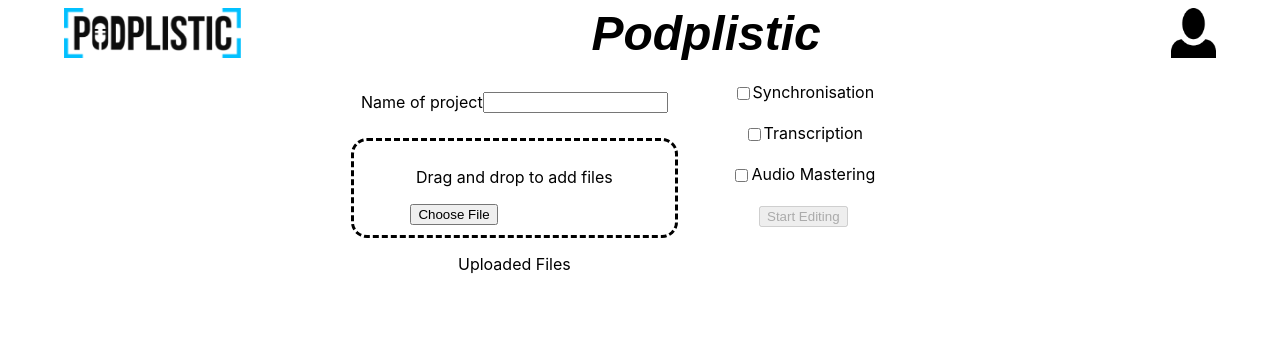
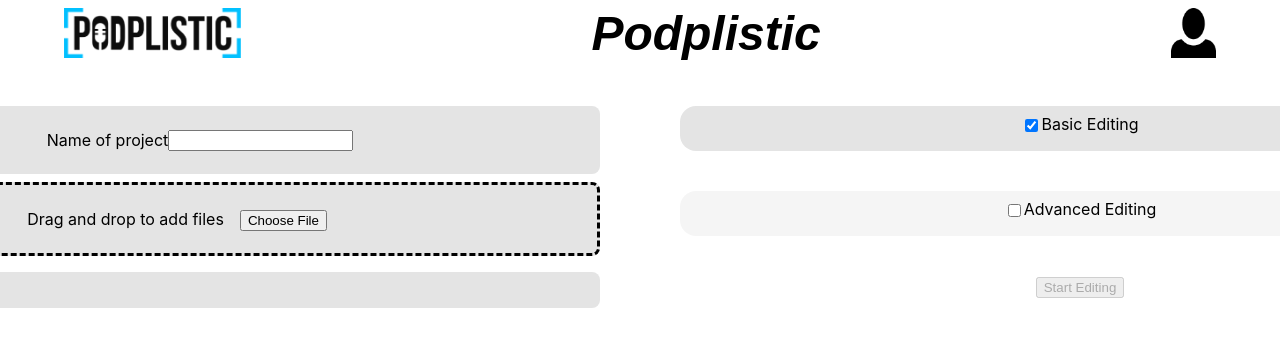
Before and after one commit to ArthurJacopson/PodcastAutomationTool, a React (Create React App) app in the folder frontend/: page /create in a window 1280 px wide. Shown: the top 346 px of the page. Built offline with nearby package versions, Linux system fonts and the light colour scheme.

Commit message:
Resolve "Redesign of frontend "create podcast" page"

```diff
--- /dev/null
+++ b/frontend/src/components/AddFile.module.css
@@ -0,0 +1,48 @@
+#fileAdd {
+	grid-area: fileAdd;
+	width: 100vh;
+	margin-right: 5vh;
+}
+.projectName {
+	display: flex;
+	justify-content: center;
+	align-items: center;
+	padding: 1vh;
+	border-radius: 1vh;
+	background-color: #e4e4e4;
+}
+.dragFiles {
+	background-color: #e4e4e4;
+	margin-top: 1vh;
+	padding: 1vh;
+	border-style: dashed;
+	border-radius: 1vh;
+}
+
+.dragFiles p {
+	margin-left: 15vh;
+}
+.fileUpload {
+	color: transparent;
+	margin-left: 2vh;
+}
+.dragChild {
+	display: inline-block;
+}
+
+.filesText {
+	border-radius: 1vh;
+	background-color: #e4e4e4;
+	text-align: left;
+}
+.filesText p {
+	padding: 1vh;
+	margin-left: 2vh;
+	font-weight: 600;
+}
+.uploadedFiles {
+	padding-top: 2vh;
+	max-height: 58vh;
+	width: auto;
+	overflow: auto;
+}
--- /dev/null
+++ b/frontend/src/components/AddFile.tsx
@@ -0,0 +1,31 @@
+import FileComponent from "./FileComponent";
+import { FileInfo } from "../Interfaces"
+import styles from "./AddFile.module.css"
+import { PropsWithChildren } from "react";
+
+const AddFile:React.FC<PropsWithChildren<any>> = (props) => {
+    return (
+            <div id={styles.fileAdd}>
+                <div className={styles.projectName}>
+                    <p> Name of project </p>
+                    <input type="text" onChange={props.changeProjectName} />
+                </div>
+                <div className={styles.dragFiles}>
+                    <p className={styles.dragChild}> Drag and drop to add files </p>
+                    <input type="file" id="files" accept="video/*, audio/*" className={`${styles.dragChild} ${styles.fileUpload}`} ref={props.inputFile} onChange={props.uploadFile} title=" "/>
+                </div>
+                <div className={styles.filesText}>
+                    <p> Uploaded Files </p>
+                </div>
+                <div className={styles.uploadedFiles}>
+                    {props.files.map((props: FileInfo) => {
+                        return (
+                            <FileComponent slug={props.slug} name={props.name} date={props.date} size={props.size} />
+                        )
+                    })}
+                </div>
+            </div>
+    )
+}
+
+export default AddFile;
--- /dev/null
+++ b/frontend/src/components/AdvancedOption.tsx
@@ -0,0 +1,24 @@
+import { PropsWithChildren } from "react";
+import styles from "./EditingOptionsComponent.module.css";
+
+const AdvancedOption:React.FC<PropsWithChildren<any>> = (props) => {
+
+    const selectedOption = props.chosen ? styles.selectedOptions : '';
+    return (
+
+        <>
+            <div className={styles.options} id={selectedOption}>
+                <label><input type="checkbox" checked={props.chosen} onClick={props.handleChange} />Advanced Editing</label>
+                {props.chosen && (
+                    <div>
+                        <label><input type="checkbox" id="sync" name="optionSelect" value="synchronise" />Synchronisation</label>
+                        <label><input type="checkbox" id="transcript" name="optionSelect" value="transcription" />Transcription</label>
+                        <label><input type="checkbox" id="master" name="optionSelect" value="mastering" />Audio Mastering</label>
+                    </div>
+                )}
+            </div>
+        </>
+    );
+}
+
+export default AdvancedOption;
--- /dev/null
+++ b/frontend/src/components/BasicOption.tsx
@@ -0,0 +1,15 @@
+import { PropsWithChildren } from "react";
+import styles from "./EditingOptionsComponent.module.css";
+
+const BasicOption:React.FC<PropsWithChildren<any>> = (props) => {
+    const selectedOption = props.chosen ? styles.selectedOptions : '';
+    return (
+        <>
+            <div className={styles.options} id={selectedOption}>
+                <label><input type="checkbox" checked={props.chosen} onClick={props.handleChange}/>Basic Editing</label>
+            </div>
+        </>
+    );
+}
+
+export default BasicOption;
--- a/frontend/src/components/CreatePodcast.module.css
+++ b/frontend/src/components/CreatePodcast.module.css
@@ -1,46 +1,27 @@
 #main {
 	display: grid;
-	grid-template-columns: 1.3fr 1fr;
+	grid-template-columns: 1fr 1fr;
 	grid-template-areas:
 	"fileAdd configurePodcast";
+	font-size: 2vh;
+	margin-top: 5vh;
 }
 
-#fileAdd {
-	grid-area: fileAdd;
-}
 
 #configurePodcast {
 	grid-area: configurePodcast;
-	padding: 1em;
-
+	width: 100vh;
+	margin-left: 5vh;
 }
 
-.fileUpload {
-	color: rgba(0,0,0,0);
-	padding-left: 15%;
-}
-
-.projectName {
-	display: flex;
-	justify-content: center;
-	align-items: center;
-	padding: 10px;
-}
-.dragFiles {
-	padding: 10px;
-	border-style: dashed;
-	border-radius: 1em;
-}
-.uploadedFiles {
-	padding-top: 1em;
-	max-height: 25em;
-	width: auto;
-	overflow: auto;
+#configurePodcast > * {
+	margin-bottom: 5vh;
 }
 
 .optionSelect {
 	align-items: center;
 }
+
 
 input[type=checkbox] {
 	vertical-align: middle;
--- a/frontend/src/components/CreatePodcast.tsx
+++ b/frontend/src/components/CreatePodcast.tsx
@@ -1,18 +1,19 @@
 import { ChangeEvent, useState, useRef } from "react";
-import { Link } from 'react-router-dom';
-import FileComponent from "./FileComponent";
 import { FileInfo } from "../Interfaces";
-
+import  AddFile  from "./AddFile";
 import axios from "axios";
 
 
 import styles from "./CreatePodcast.module.css"
-import globalStyles from '../App.module.css';
+import StartEditingButton from "./StartEditingButton";
+import BasicOption from "./BasicOption";
+import AdvancedOption from "./AdvancedOption";
 
 const CreatePodcast: React.FC = () => {
 
     const [files, setFiles] = useState<Array<FileInfo>>([]);
-    const [projectName, setProjectName]: any = useState('');
+    const [projectName, setProjectName] = useState<string>('');
+    const [basicSelected, setBasicSelected] = useState<boolean>(true);
     const inputFile: any = useRef(null);
 
 
@@ -70,41 +71,29 @@
 
     return (
         <div className="mainContent" id={styles.main}>
-            <div id={styles.fileAdd}>
-                <div className={styles.projectName}>
-                    <p> Name of project </p>
-                    <input type="text" onChange={changeProjectName} />
-                </div>
-                <div className={styles.dragFiles}>
-                    <p> Drag and drop to add files </p>
-                    <input type="file" id="files" accept="video/*, audio/*" className={styles.fileUpload} ref={inputFile} onChange={uploadFile} />
-                    <label htmlFor="files"/>
-                </div>
-                <p> Uploaded Files </p>
-                <div className={styles.uploadedFiles}>
-                    {files.map((props: FileInfo) => {
-                        return (
-                            <FileComponent slug={props.slug} name={props.name} date={props.date} size={props.size} />
-                        )
-                    })}
-                </div>
-            </div>
+            <AddFile
+                changeProjectName={changeProjectName}
+                inputFile={inputFile}
+                uploadFile={uploadFile}
+                files={files}
+            />
             <div id={styles.configurePodcast}>
-                <div className={styles.optionSelect}>
-                    <label><input type="checkbox" id="sync" name="optionSelect" value="synchronise" />Synchronisation</label><br />
-                    <label><input type="checkbox" id="transcript" name="optionSelect" value="transcription" />Transcription</label><br />
-                    <label><input type="checkbox" id="master" name="optionSelect" value="mastering" />Audio Mastering</label><br />
-                </div>
+                <BasicOption
+                    chosen={basicSelected}
+                    handleChange={() => setBasicSelected(true)}
+                    className={styles.optionSelect}
+                />
+                <AdvancedOption
+                    chosen={!basicSelected}
+                    handleChange={() => setBasicSelected(false)}
+                    className={styles.optionSelect}
+                />
                 <div id={styles.startProcessing}>
-                    {(projectName && files[0]) ? (
-                        <Link to={`../editor/${projectName}`} className={globalStyles.Link} >
-                            <button onClick={startProcessing}> Start Editing </button>
-                        </Link>
-                    ) : (
-                        <Link to={`../editor/${projectName}`} className={globalStyles.Link} >
-                            <button onClick={startProcessing} disabled> Start Editing </button>
-                        </Link>
-                        )}
+                    <StartEditingButton
+                        canContinue={projectName && files[0]}
+                        startProcessing={startProcessing}
+                        projectName={projectName}
+                    />
                 </div>
             </div>
         </div>
--- /dev/null
+++ b/frontend/src/components/EditingOptionsComponent.module.css
@@ -0,0 +1,19 @@
+
+.options {
+	background-color: #e4e4e460;
+	border-radius: 2vh;
+	padding: 1vh 0vh;
+}
+
+.options:hover {
+	background-color: #e4e4e480;
+}
+
+#selectedOptions {
+	background-color: #e4e4e4;
+}
+
+.options label {
+	font-size: 2vh;
+	margin-bottom: 1vh;
+}
--- a/frontend/src/components/FileComponent.module.css
+++ b/frontend/src/components/FileComponent.module.css
@@ -3,11 +3,14 @@
     flex-direction: row;
     justify-content: space-between;
     align-items: center;
+    box-siing: border-box;
 
     background-color: #e4e4e4;
     border-radius: 10px;
-    padding: 20px;
-    margin: 10px;
+    padding: 3vh;
+    margin: 3vh 7vh;
+    max-width: 100vh;
+    font-size: 2vh;
 }
 
 .fileComponentLeft {
@@ -27,18 +30,18 @@
 }
 
 .thumbnail {
-    width: 250px;
-    border-radius: 10px;
-    margin-right: 40px;
+    width: 25vh;
+    border-radius: 1vh;
+    margin-right: 4vh;
 }
 
 .name {
     font-weight: 600;
-    font-size: 2em;
+    font-size: 4vh;
     color: black;
     text-decoration: none;
 }
 
 .fileInfo {
-    margin-right: 40px;
+    margin-right: 4vh;
 }
--- /dev/null
+++ b/frontend/src/components/StartEditingButton.tsx
@@ -0,0 +1,22 @@
+import { PropsWithChildren } from "react";
+import { Link } from 'react-router-dom';
+
+import globalStyles from "../App.module.css"
+
+const StartEditingButton:React.FC<PropsWithChildren<any>> = (props) => {
+    return (
+        <>
+        {props.canContinue ? (
+            <Link to={`../editor/${props.projectName}`} className={globalStyles.Link} >
+                <button onClick={props.startProcessing}> Start Editing </button>
+            </Link>
+        ) : (
+                <Link to={`../editor/${props.projectName}`} className={globalStyles.Link} >
+                    <button onClick={props.startProcessing} disabled> Start Editing </button>
+                </Link>
+            )}
+        </>
+    );
+}
+
+export default StartEditingButton;
```
